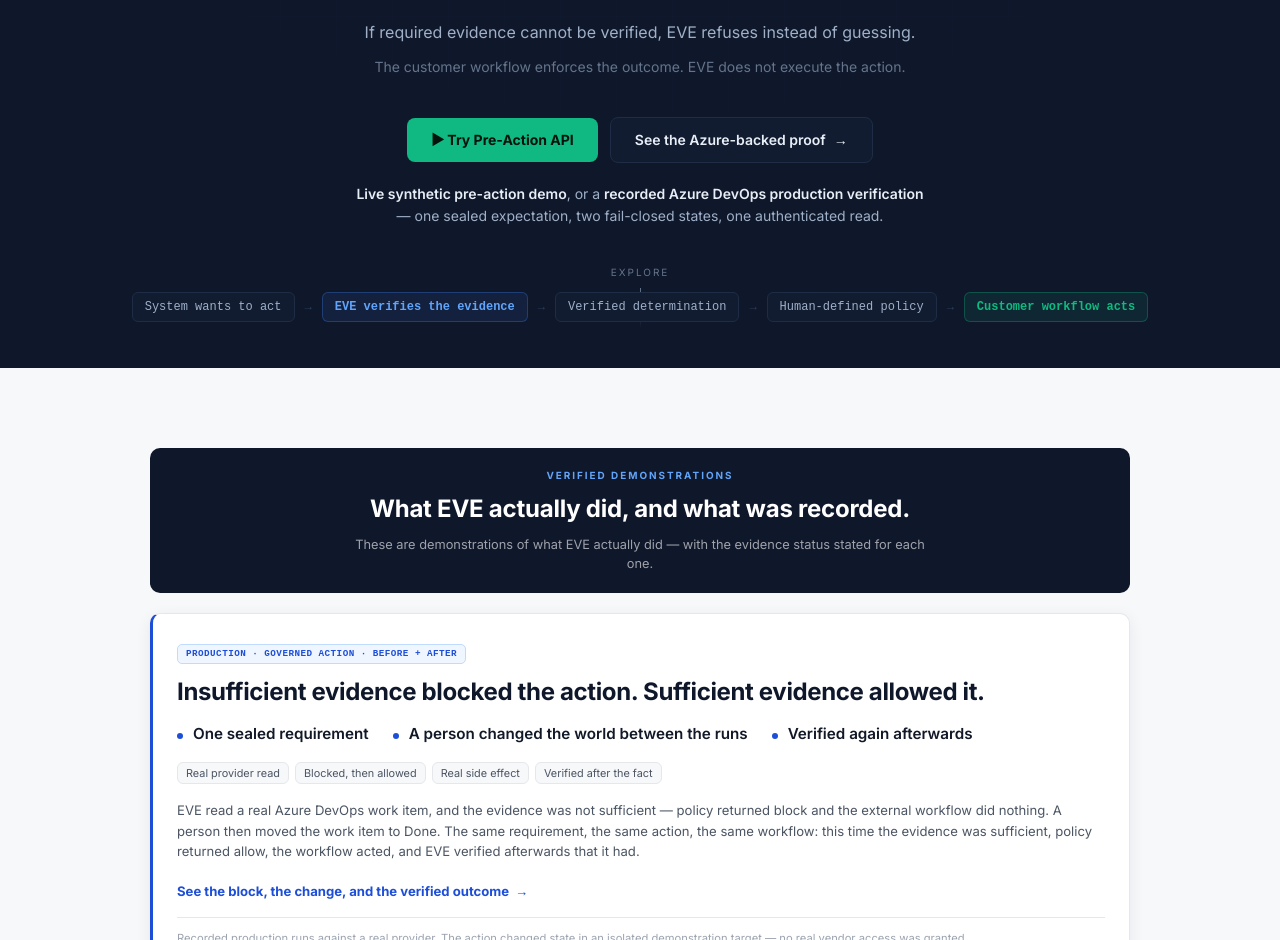
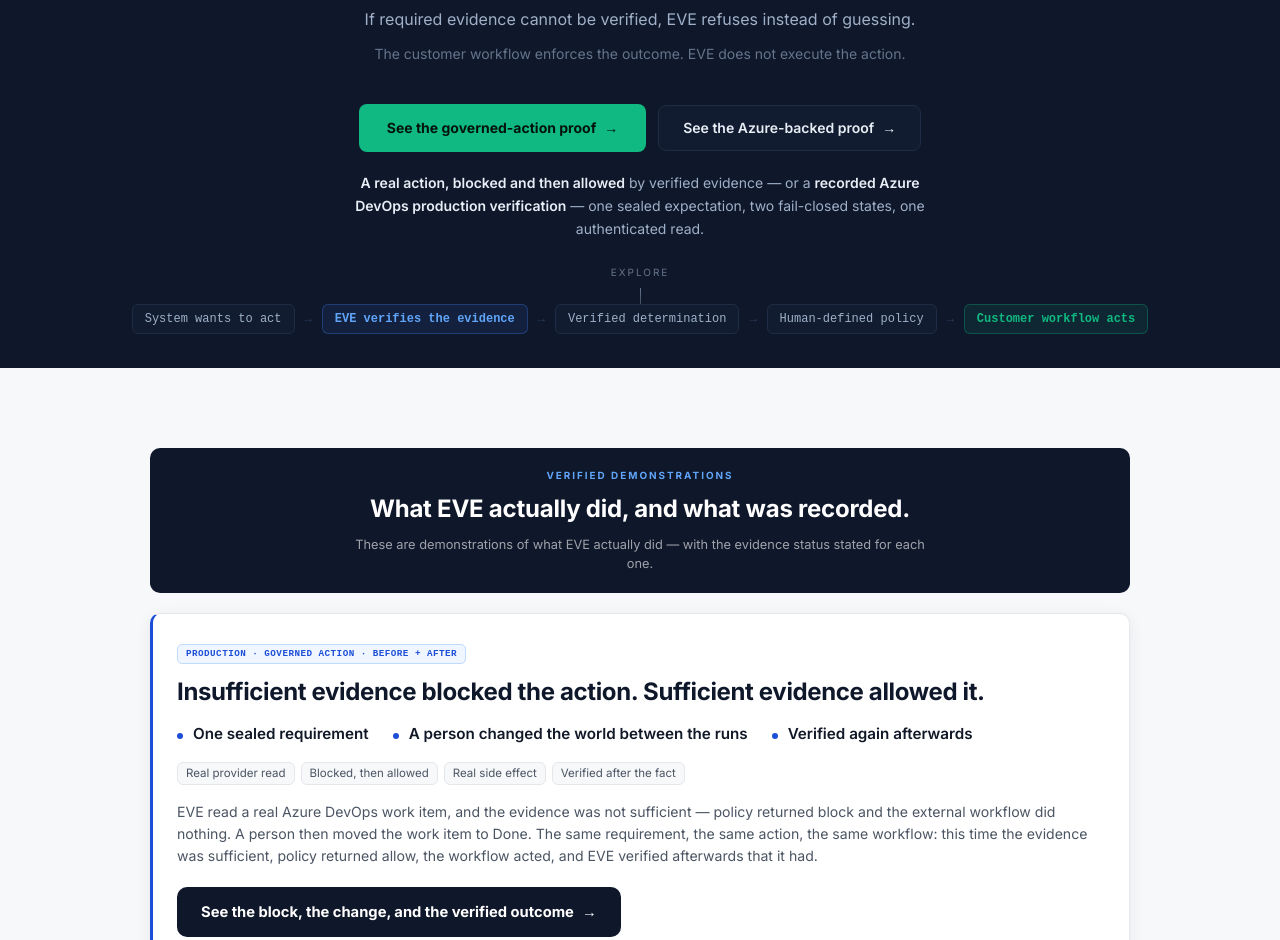
Before and after one commit to elekto-energy/eveverified, a Next.js app: page / in a window 1280 px wide. Shown: the part 432-1372 px from the top of the page. Built offline with nearby package versions, Linux system fonts and the light colour scheme.

Commit message:
hero+demonstrations: governed-action proof takes the primary CTA and a real button

```diff
--- a/components/Hero/index.tsx
+++ b/components/Hero/index.tsx
@@ -85,13 +85,16 @@ export default function Hero() {
       </motion.p>
 
       {/* CTAs — two complementary entry points, not two of the same kind.
-          PRIMARY  live, synthetic, interactive: try the product.
-          SECONDARY recorded production run: see what the product actually did.
-          DEVIATION 2b from WEB_RELEASE_MODEL v1.2: the secondary CTA was
-          reassigned from the generic governance demo to the provider-backed
-          evidence story, and the separate quiet text link was removed because
-          it pointed at the same destination. The governance demo remains
-          reachable from the navigation and from its product card. */}
+          PRIMARY   the governed-action proof: what EVE actually did, end to end,
+                    with a real provider read, a real side effect, and
+                    post-action verification.
+          SECONDARY the provider-backed evidence story.
+
+          2026-08-24: the primary slot previously pointed at the synthetic
+          pre-action sandbox. That put the weakest demonstration behind the
+          first thing a visitor clicks. The sandbox explains a mechanism; the
+          governed-action page shows the model working. It remains reachable
+          from the navigation and from the governed-action page itself. */}
       <motion.div
         initial={{ opacity: 0, y: 20 }}
         animate={{ opacity: 1, y: 0 }}
@@ -99,10 +102,13 @@ export default function Hero() {
         className="relative z-10 mt-10 flex flex-wrap items-center justify-center gap-3"
       >
         <a
-          href="https://grc.eveverified.com/chain/pre-action"
-          className="inline-flex items-center gap-2 rounded-lg bg-ent-verified px-6 py-3 text-sm font-bold text-[#04140d] transition-colors hover:bg-[#0ea371]"
+          href="https://grc.eveverified.com/chain/governed-action"
+          className="group inline-flex items-center gap-2 rounded-lg bg-ent-verified px-7 py-3.5 text-sm font-bold text-[#04140d] transition-colors hover:bg-[#0ea371]"
         >
-          ▶ Try Pre-Action API
+          See the governed-action proof
+          <span aria-hidden="true" className="transition-transform duration-200 group-hover:translate-x-0.5">
+            →
+          </span>
         </a>
         <a
           href="/stories/provider-backed"
@@ -123,7 +129,8 @@ export default function Hero() {
         transition={{ duration: 0.8, delay: 0.7 }}
         className="relative z-10 mt-5 max-w-xl text-center text-sm leading-relaxed text-ent-dim"
       >
-        <span className="font-semibold text-ent-text">Live synthetic pre-action demo</span>, or a{' '}
+        <span className="font-semibold text-ent-text">A real action, blocked and then allowed</span>{' '}
+        by verified evidence — or a{' '}
         <span className="font-semibold text-ent-text">recorded Azure DevOps production verification</span>
         {' '}— one sealed expectation, two fail-closed states, one authenticated read.
       </motion.p>
--- a/components/VerifiedDemonstrations/index.tsx
+++ b/components/VerifiedDemonstrations/index.tsx
@@ -117,15 +117,32 @@ function DemonstrationCard({ item, index }: { item: Demonstration; index: number
         {item.layer2.map((chip) => (
           <span
             key={chip}
-            className="rounded-[6px] border border-[#e5e7eb] bg-[#f7f8fa] px-2 py-0.5 text-[.68rem] text-gray-600"
+            className={`rounded-[6px] border border-[#e5e7eb] bg-[#f7f8fa] px-2 py-0.5 text-gray-600 ${
+              featured ? 'text-[.72rem]' : 'text-[.68rem]'
+            }`}
           >
             {chip}
           </span>
         ))}
       </div>
 
-      <p className="mt-4 text-[.82rem] leading-[1.55] text-gray-600">{item.summary}</p>
+      <p className={`mt-4 leading-[1.55] text-gray-600 ${featured ? 'text-[.88rem]' : 'text-[.82rem]'}`}>
+        {item.summary}
+      </p>
 
+      {/* The featured demonstration gets a real call to action. A grey text
+          link under the strongest claim on the page would bury it — the card
+          says an action was governed and verified, and the visitor should be
+          able to go and look without hunting for the way in. */}
+      {featured ? (
+        <a
+          href={item.href}
+          className="mt-5 inline-flex w-full items-center justify-center gap-2 rounded-[10px] bg-[#0f172a] px-6 py-3.5 text-[.92rem] font-bold text-white transition-colors hover:bg-[#1e293b] sm:w-auto sm:self-start"
+        >
+          {item.linkLabel}
+          <span aria-hidden="true">→</span>
+        </a>
+      ) : (
         <a
           href={item.href}
           className={`mt-5 inline-flex items-center gap-1.5 text-[.82rem] font-bold underline-offset-2 transition-opacity hover:underline ${accent.link}`}
@@ -133,6 +150,7 @@ function DemonstrationCard({ item, index }: { item: Demonstration; index: number
           {item.linkLabel}
           <span aria-hidden="true">→</span>
         </a>
+      )}
 
       {/* RULE 3 — evidence status, visible without a click */}
       <p className="mt-4 border-t border-[#e5e7eb] pt-3 text-[.7rem] leading-[1.5] text-gray-400">
```
Lines whose indentation alone changed are shown as unchanged.
